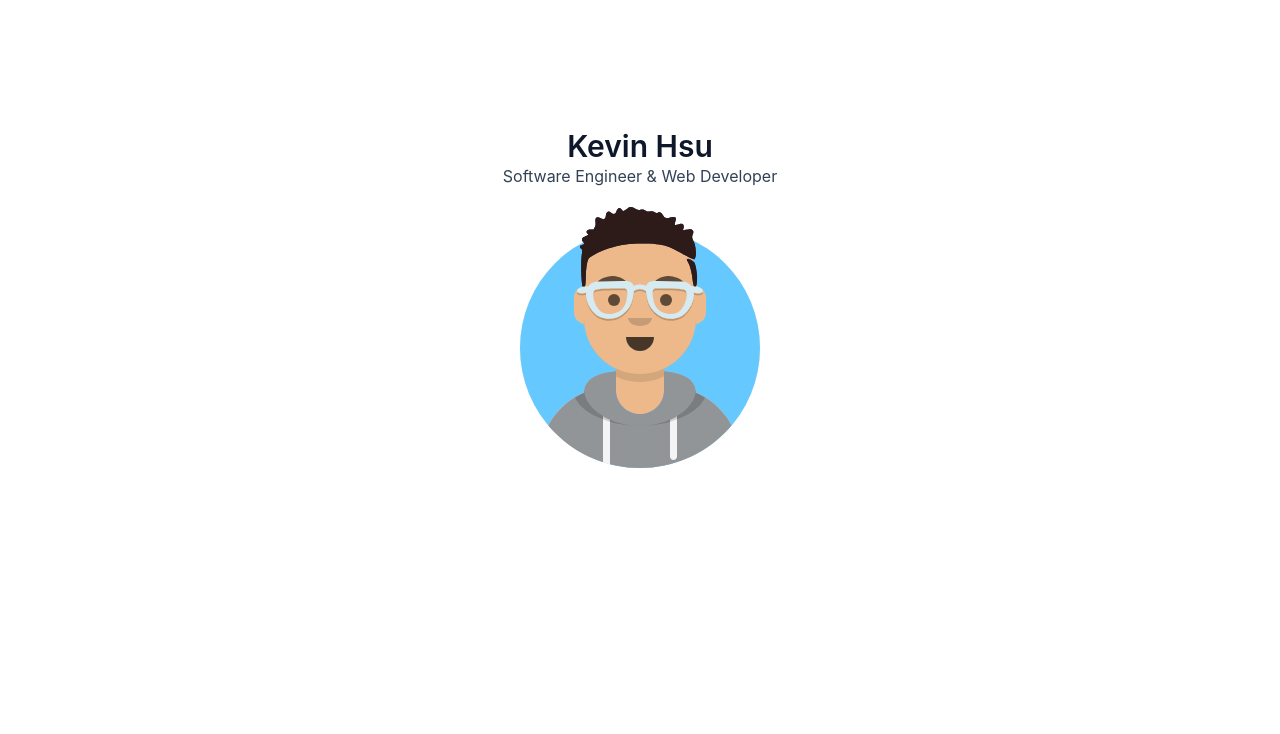
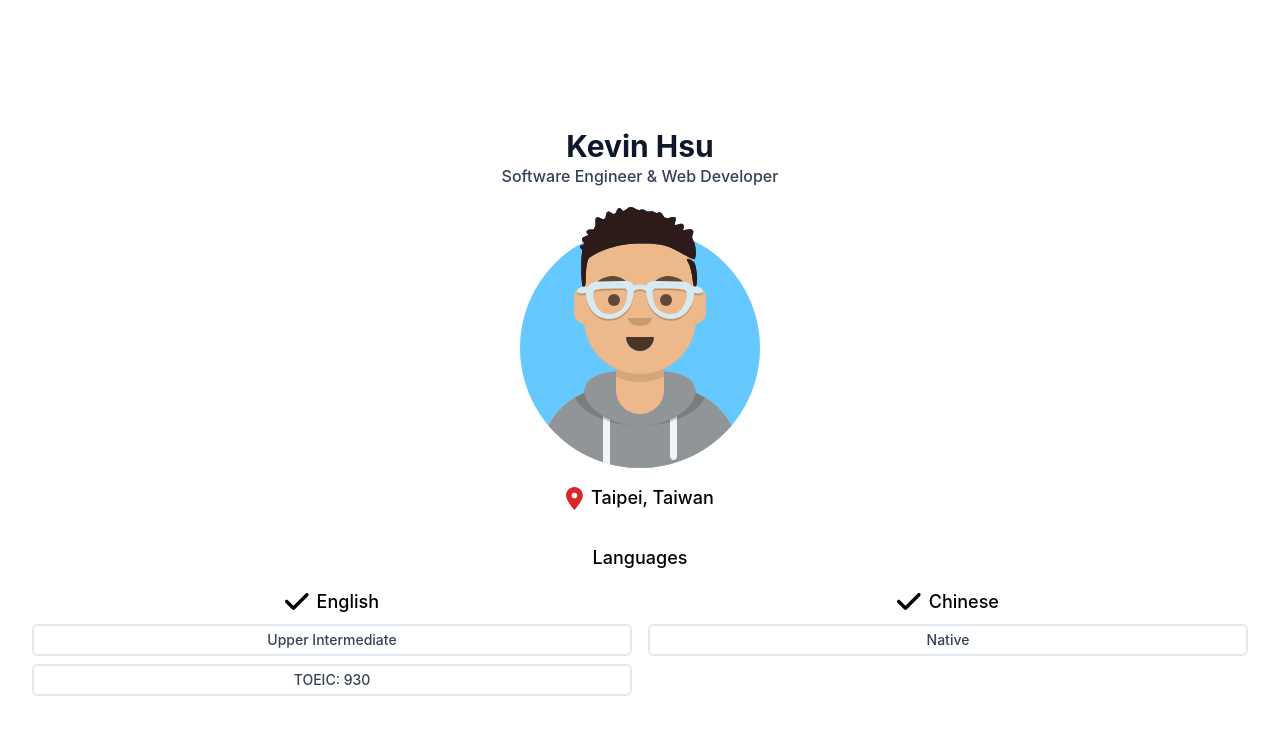
Before and after one commit to heyimkaijoe/my-portfolio, a React (Vite) app: page / in a window 1280 px wide. Shown: the top 734 px of the page. Built offline with nearby package versions, Linux system fonts and the light colour scheme.

Commit message:
Add: languages data display

```diff
--- a/components/Intro/index.tsx
+++ b/components/Intro/index.tsx
@@ -1,3 +1,8 @@
+import { FontAwesomeIcon } from '@fortawesome/react-fontawesome';
+import { faLocationDot } from '@fortawesome/free-solid-svg-icons';
+import { loc, languages } from '../../data/basics';
+import LanguageCard from '../LanguageCard';
+
 export default function Intro() {
     return (
         <div className="">
@@ -8,17 +13,31 @@ export default function Intro() {
                 <img src="/src/assets/images/avataaars.svg" alt="My Avatar" />
             </div>
 
-            <div className="basics">
-                <div className="location">
-                    {/* with location icon next to text */}
-                </div>
-                <ul className="languages">
-                    {/* TODO: language blocks with proficiency display */}
-                </ul>
-                <ul className="skills">
+            <ul className="basics">
+                <li className="location">
+                    <FontAwesomeIcon icon={faLocationDot} size="lg" className="mr-2 text-red-600" />
+                    {loc}
+                </li>
+
+                <li className="languages">
+                    Languages
+                    <ul className="grid grid-cols-2 gap-4 mt-4">
+                        <LanguageCard
+                            name={languages[0].name}
+                            proficiency={languages[0].proficiency}
+                            toeic={languages[0].cert!.toeic}
+                        />
+                        <LanguageCard
+                            name={languages[1].name}
+                            proficiency={languages[1].proficiency}
+                        />
+                    </ul>
+                </li>
+
+                <li className="skills">
                     {/* TODO: skill blocks */}
-                </ul>
-            </div>
+                </li>
+            </ul>
         </div>
     );
 }
--- /dev/null
+++ b/components/LanguageCard/index.tsx
@@ -0,0 +1,23 @@
+import { FontAwesomeIcon } from '@fortawesome/react-fontawesome';
+import { faCheck } from '@fortawesome/free-solid-svg-icons';
+
+export default function LanguageCard({ name, proficiency, toeic }: {
+    name: string;
+    proficiency: string;
+    toeic?: string;
+}) {
+    return (
+        <li>
+            <h3>
+                <FontAwesomeIcon icon={faCheck} size="xl" className="mr-2" />
+                {name}
+            </h3>
+
+            <ul className="text-sm">
+                <li className="border-2 rounded-md border-slate-200 my-2 px-2 py-1 text-slate-700">{proficiency}</li>
+                {toeic &&
+                <li className="border-2 rounded-md border-slate-200 my-2 px-2 py-1 text-slate-700">TOEIC: {toeic}</li>}
+            </ul>
+        </li>
+    );
+}
--- a/components/Navbar/index.tsx
+++ b/components/Navbar/index.tsx
@@ -1,5 +1,5 @@
-import { useState } from 'react'
-import Hamburger from '../Hamburger'
+import { useState } from 'react';
+import Hamburger from '../Hamburger';
 
 export default function Navbar() {
     const [burgerOpen, setBurgerOpen] = useState(false);
--- /dev/null
+++ b/data/basics.ts
@@ -0,0 +1,23 @@
+const loc = "Taipei, Taiwan";
+
+type ProficiencyLevels = "Upper Intermediate" | "Native";
+interface LanguageProp {
+    name: string;
+    proficiency: ProficiencyLevels;
+    cert?: {
+        toeic: string;
+    };
+};
+const languages: ReadonlyArray<LanguageProp> = [
+    {
+        name: "English",
+        proficiency: "Upper Intermediate",
+        cert: { toeic: "930" },
+    },
+    {
+        name: "Chinese",
+        proficiency: "Native",
+    },
+];
+
+export { loc, languages };
--- a/package.json
+++ b/package.json
@@ -10,6 +10,9 @@
     "preview": "vite preview"
   },
   "dependencies": {
+    "@fortawesome/fontawesome-svg-core": "^6.5.1",
+    "@fortawesome/free-solid-svg-icons": "^6.5.1",
+    "@fortawesome/react-fontawesome": "^0.2.0",
     "react": "^18.2.0",
     "react-dom": "^18.2.0"
   },
--- a/src/App.css
+++ b/src/App.css
@@ -31,13 +31,25 @@
 }
 
 .name {
-  @apply mt-32 text-3xl text-slate-900 font-semibold;
+  @apply mt-32 text-3xl text-slate-900 font-bold;
 }
 
 .position-title {
-  @apply text-slate-700;
+  @apply text-slate-700 font-medium;
 }
 
 .avatar {
   @apply flex justify-around;
 }
+
+.basics {
+  @apply list-none mt-4 text-lg font-medium;
+}
+
+.location {
+  @apply flex items-center justify-center;
+}
+
+.languages {
+  @apply mt-4 p-4 mx-4;
+}
```
Also changed, not shown: 1 other file (tests, documents, lock files or other folders).
